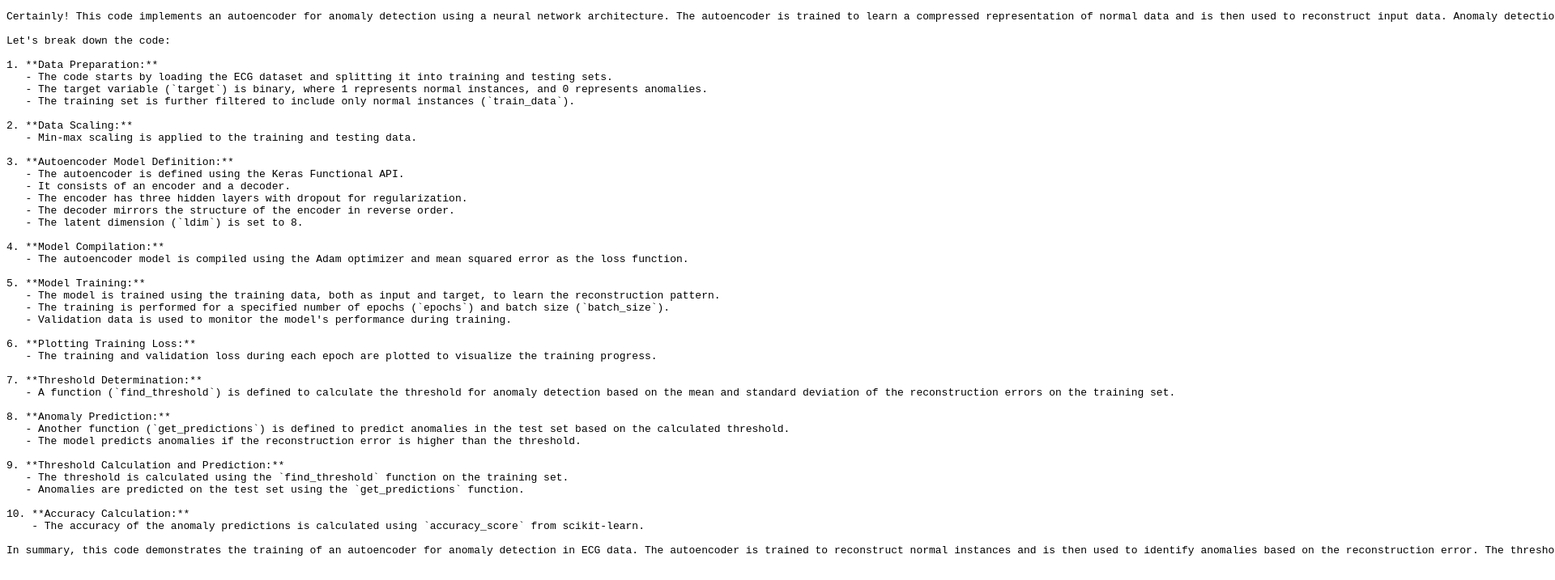
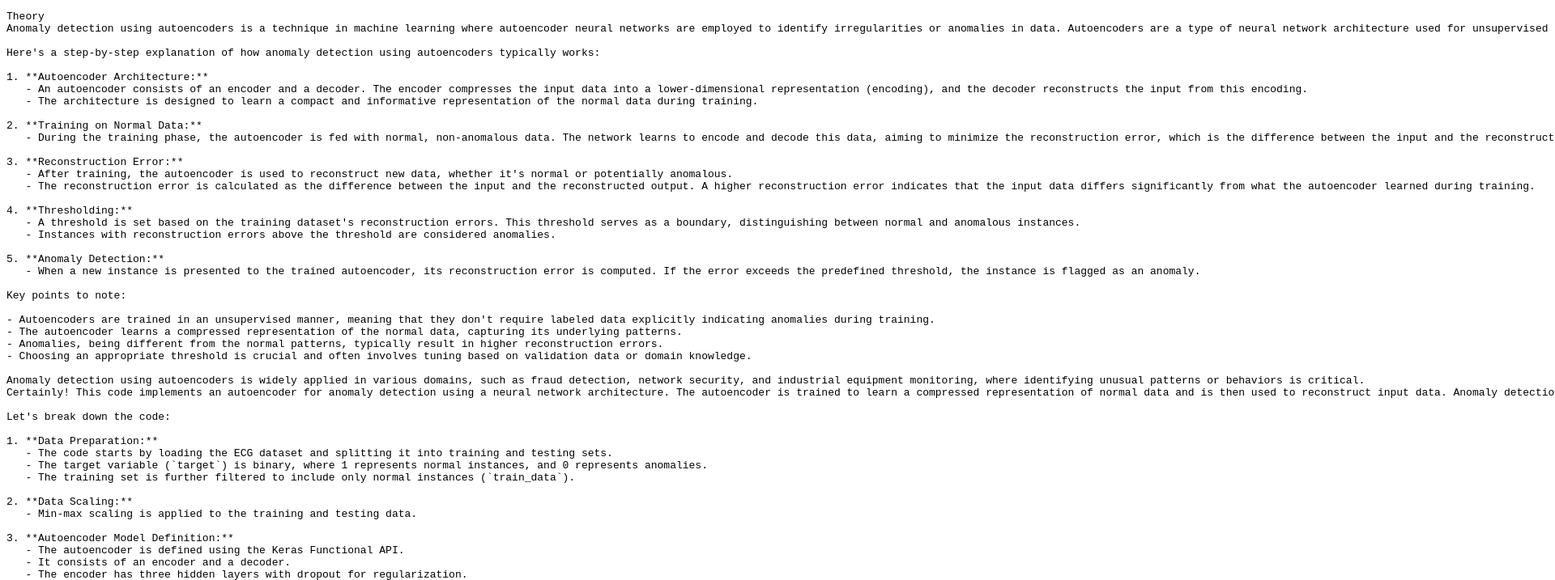
Before and after one commit to fifty7/dl4exp, a plain HTML site: page index.html in a window 1280 px wide. Shown: the top 717 px of the page at 81% size, 1920 px wide, since content can reach past the window. Drawn offline with Linux system fonts and the light colour scheme.

Commit message:
Update index.html

```diff
--- a/index.html
+++ b/index.html
@@ -5,6 +5,37 @@
     </head>
     <body>
         <pre>
+Theory
+Anomaly detection using autoencoders is a technique in machine learning where autoencoder neural networks are employed to identify irregularities or anomalies in data. Autoencoders are a type of neural network architecture used for unsupervised learning. The basic idea is to train the autoencoder on normal, non-anomalous data and then use it to reconstruct new instances. If the reconstruction error is significantly higher for a particular instance, it might be considered an anomaly.
+
+Here's a step-by-step explanation of how anomaly detection using autoencoders typically works:
+
+1. **Autoencoder Architecture:**
+   - An autoencoder consists of an encoder and a decoder. The encoder compresses the input data into a lower-dimensional representation (encoding), and the decoder reconstructs the input from this encoding.
+   - The architecture is designed to learn a compact and informative representation of the normal data during training.
+
+2. **Training on Normal Data:**
+   - During the training phase, the autoencoder is fed with normal, non-anomalous data. The network learns to encode and decode this data, aiming to minimize the reconstruction error, which is the difference between the input and the reconstructed output.
+
+3. **Reconstruction Error:**
+   - After training, the autoencoder is used to reconstruct new data, whether it's normal or potentially anomalous.
+   - The reconstruction error is calculated as the difference between the input and the reconstructed output. A higher reconstruction error indicates that the input data differs significantly from what the autoencoder learned during training.
+
+4. **Thresholding:**
+   - A threshold is set based on the training dataset's reconstruction errors. This threshold serves as a boundary, distinguishing between normal and anomalous instances.
+   - Instances with reconstruction errors above the threshold are considered anomalies.
+
+5. **Anomaly Detection:**
+   - When a new instance is presented to the trained autoencoder, its reconstruction error is computed. If the error exceeds the predefined threshold, the instance is flagged as an anomaly.
+
+Key points to note:
+
+- Autoencoders are trained in an unsupervised manner, meaning that they don't require labeled data explicitly indicating anomalies during training.
+- The autoencoder learns a compressed representation of the normal data, capturing its underlying patterns.
+- Anomalies, being different from the normal patterns, typically result in higher reconstruction errors.
+- Choosing an appropriate threshold is crucial and often involves tuning based on validation data or domain knowledge.
+
+Anomaly detection using autoencoders is widely applied in various domains, such as fraud detection, network security, and industrial equipment monitoring, where identifying unusual patterns or behaviors is critical.
 Certainly! This code implements an autoencoder for anomaly detection using a neural network architecture. The autoencoder is trained to learn a compressed representation of normal data and is then used to reconstruct input data. Anomaly detection is performed by identifying instances where the reconstruction error is higher than a certain threshold.
 
 Let's break down the code:
```
